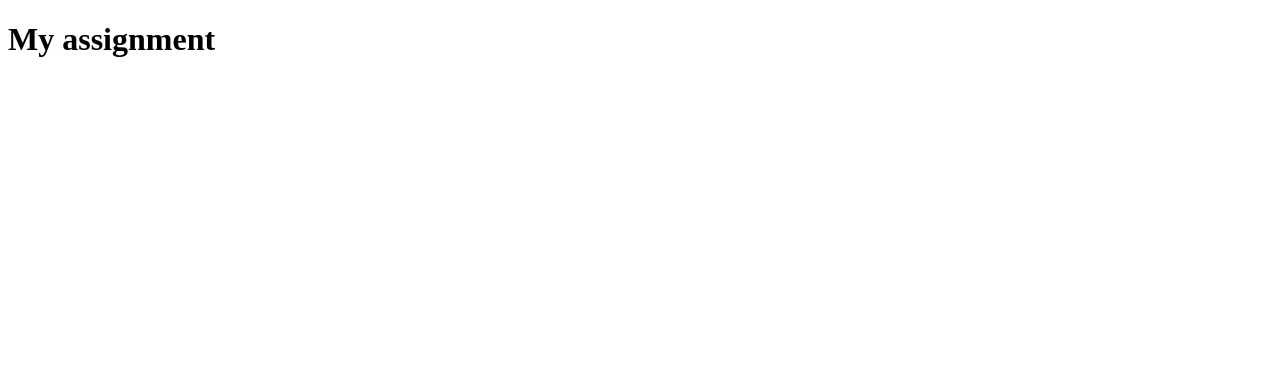
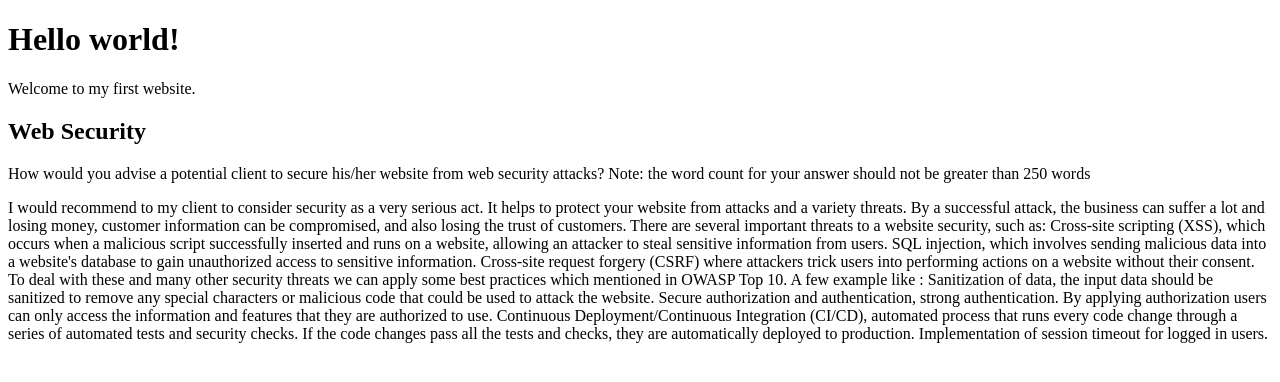
Before and after one commit to Noroff-FEU-Assignments/cross-course-project-neginfarzib, a plain HTML site: page index.html in a window 1280 px wide. Drawn offline with Linux system fonts and the light colour scheme.

Commit message:
Answer the question about security

```diff
--- a/index.html
+++ b/index.html
@@ -1,13 +1,24 @@
 <!DOCTYPE html>
-<html lang="en">
-<head>
-    <meta charset="UTF-8">
-    <meta http-equiv="X-UA-Compatible" content="IE=edge">
-    <meta name="viewport" content="width=device-width, initial-scale=1.0">
-    <title>My assignment</title>
-</head>
-<body>
-    <h1>My assignment</h1>
-
-</body>
+<html>
+  <head>
+    <title>My first website</title>
+  </head>
+  <body>
+    <h1>Hello world!</h1>
+    <p>Welcome to my first website.</p>
+    <h2>Web Security</h2>
+    <p id="web-security-question">How would you advise a potential client to secure his/her website from web security attacks? Note: the word count for your answer should not be greater than 250 words</p>
+    <p id="web-security-answer">
+        I would recommend to my client to consider security as a very serious act. It helps to protect your website from attacks and a variety threats. By a successful attack, the business can suffer a lot and losing money, customer information can be compromised, and  also losing the trust of customers.
+There are several important threats to a website security, such as:
+Cross-site scripting (XSS), which occurs when a malicious script successfully inserted and runs on a website, allowing an attacker to steal sensitive information from users.
+ SQL injection, which involves sending malicious data into a website's database to gain unauthorized access to sensitive information.
+ Cross-site request forgery (CSRF) where attackers trick users into performing actions on a website without their consent.
+To deal with these and many other security threats we can apply some best practices which mentioned in OWASP Top 10. A few example like :
+Sanitization of data, the input data should be sanitized to remove any special characters or malicious code that could be used to attack the website.
+Secure authorization and authentication, strong authentication. By applying authorization users can only access the information and features that they are authorized to use.
+Continuous Deployment/Continuous Integration (CI/CD), automated process that runs every code change through a series of automated tests and security checks. If the code changes pass all the tests and checks, they are automatically deployed to production.
+Implementation of session timeout for logged in users.
+    </p>
+  </body>
 </html>
```
